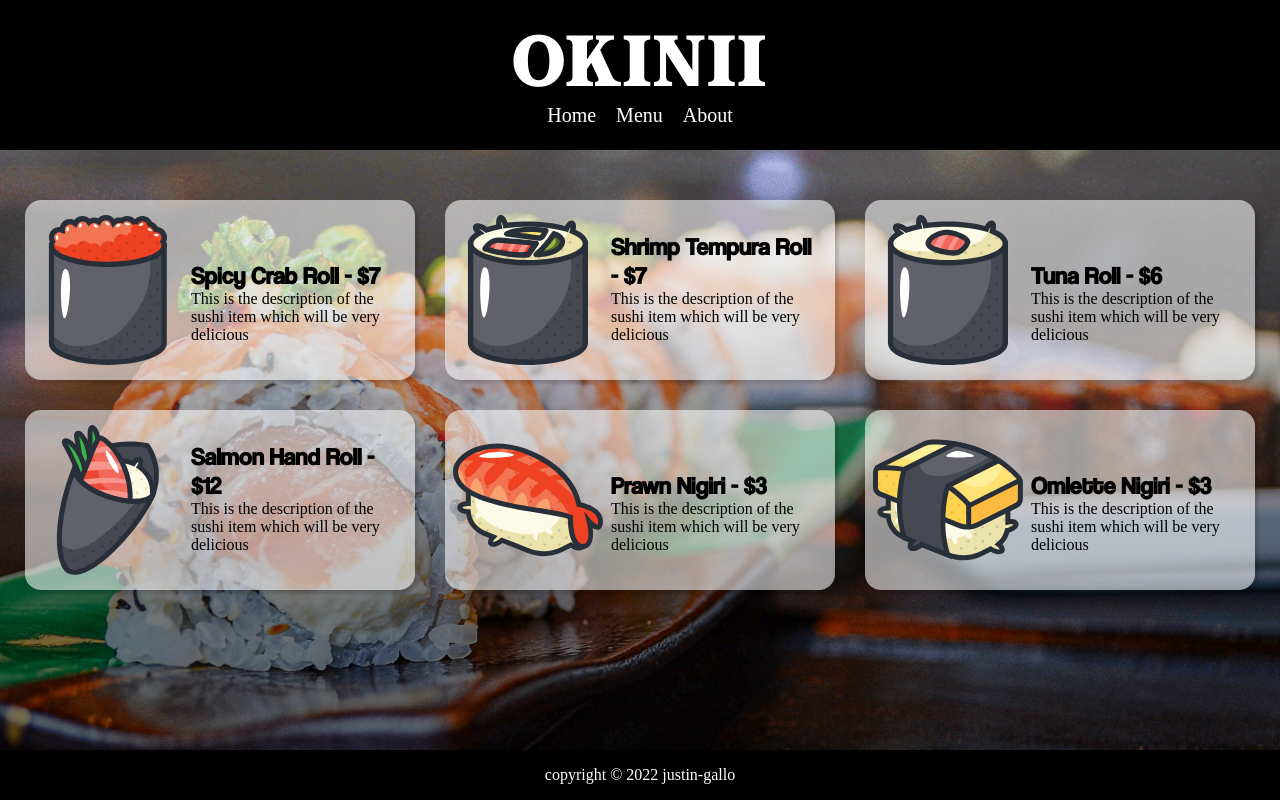
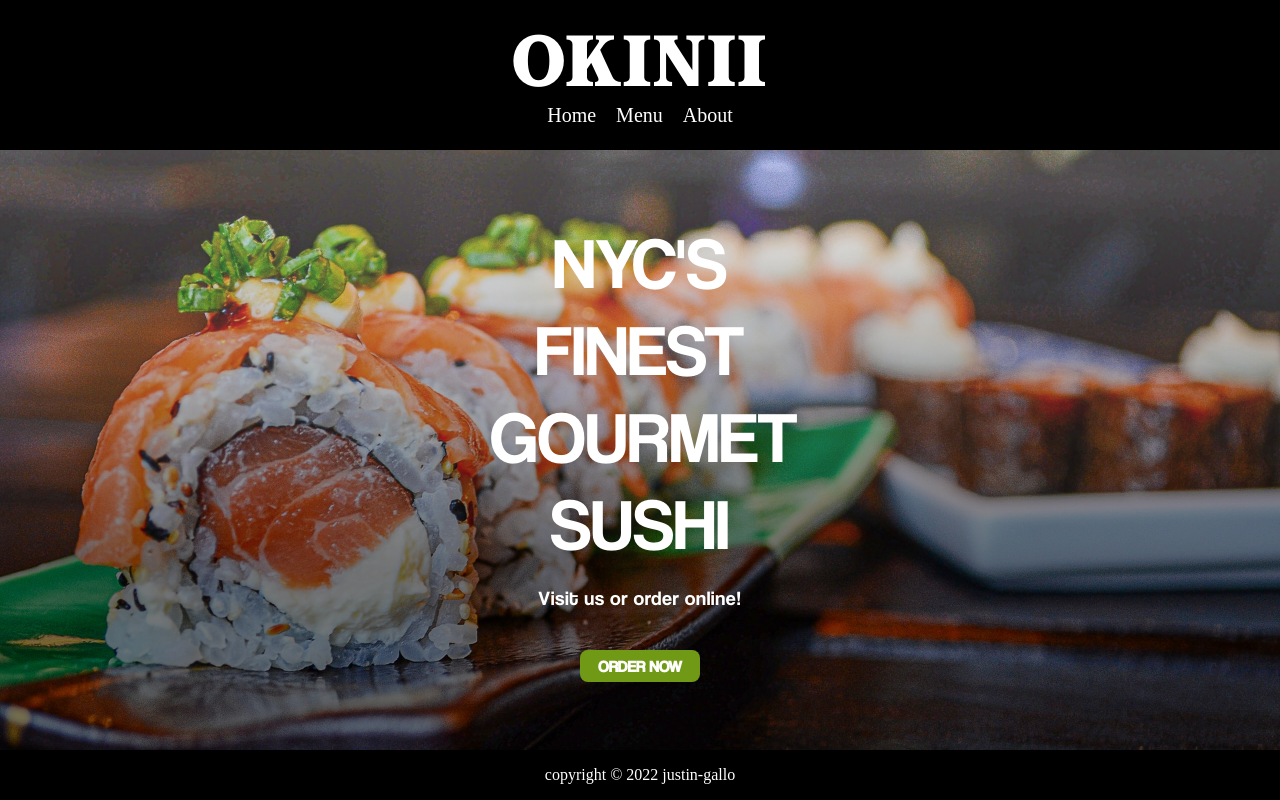
Before and after one commit to justin-gallo/restaurant-homepage, a plain HTML site: page index.html in a window 1280 px wide. Both pictures are taken after a click on the item "Home". Drawn offline with Linux system fonts and the light colour scheme.

Commit message:
Add logic to src/index.js to clear page and render correct page when nav options are clicked.

```diff
--- a/index.html
+++ b/index.html
@@ -4,7 +4,7 @@
     <meta charset="UTF-8">
     <meta http-equiv="X-UA-Compatible" content="IE=edge">
     <meta name="viewport" content="width=device-width, initial-scale=1.0">
-    <title>Restaurant Homepage</title>
+    <title>Okinii</title>
 </head>
 <body>
     <script src="main.js" defer></script>
--- a/main.js
+++ b/main.js
@@ -561,12 +561,15 @@ const renderHeader = () => {
     //Create li
     const homeBtn = document.createElement('li');
     homeBtn.textContent = 'Home';
+    homeBtn.setAttribute('id', 'homeButton');
     //Create li
     const menuBtn = document.createElement('li');
     menuBtn.textContent = 'Menu';
+    menuBtn.setAttribute('id', 'menuButton');
     //Create li
     const aboutBtn = document.createElement('li');
     aboutBtn.textContent = 'About';
+    aboutBtn.setAttribute('id', 'aboutButton');
 
     //Append the three li's to the ul:
     navBar.appendChild(homeBtn);
@@ -900,9 +903,29 @@ __webpack_require__.r(__webpack_exports__);
 
 //Initial render on load: renders the initial page layout and then the home card layout
 (0,_initial__WEBPACK_IMPORTED_MODULE_1__["default"])();
-(0,_menu__WEBPACK_IMPORTED_MODULE_3__["default"])();
+(0,_home__WEBPACK_IMPORTED_MODULE_2__["default"])();
 
 //When clicking on an item in the navigation menu, the 'main' DOM element will be cleared, and the corresponding page 'card' will be rendered.
+const mainElement = document.querySelector('main');
+
+const clearAllChildNodes = (parent) => {
+    while (parent.firstChild) {
+        parent.removeChild(parent.firstChild);
+    }
+}
+
+const homeButton = document.getElementById('homeButton');
+const menuButton = document.getElementById('menuButton');
+
+homeButton.addEventListener('click', function() {
+    clearAllChildNodes(mainElement);
+    (0,_home__WEBPACK_IMPORTED_MODULE_2__["default"])();
+});
+
+menuButton.addEventListener('click', function() {
+    clearAllChildNodes(mainElement);
+    (0,_menu__WEBPACK_IMPORTED_MODULE_3__["default"])();
+});
 })();
 
 /******/ })()
```
